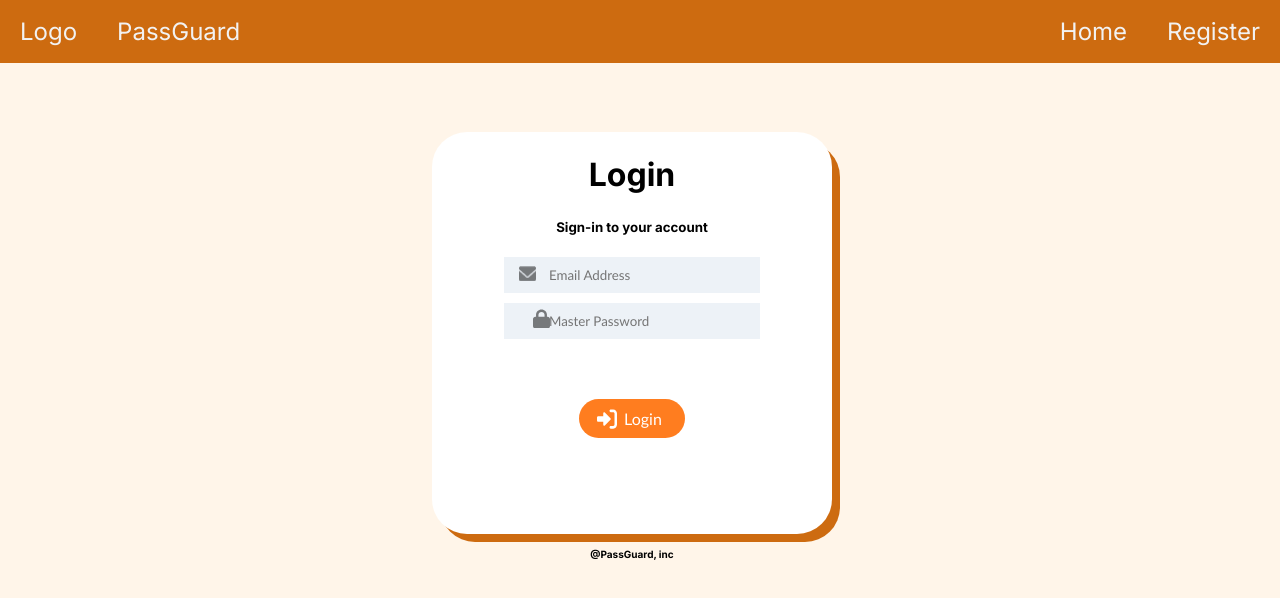
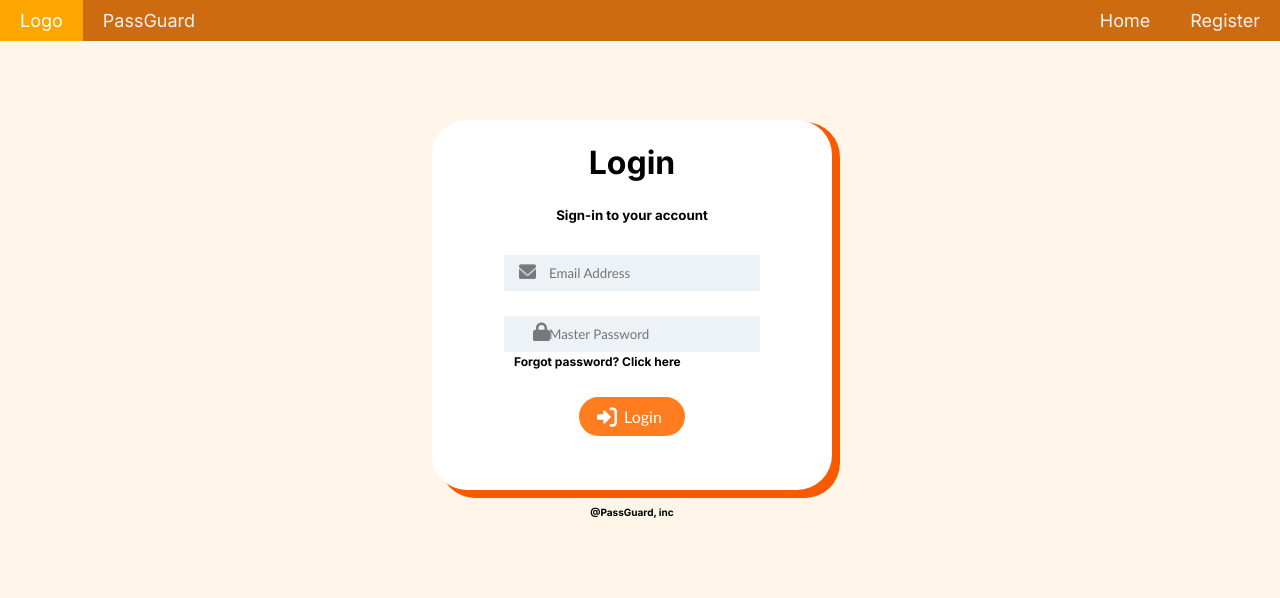
Before and after one commit to haekal-alg/PassGuard, a React (Create React App) app in the folder client/: page /login in a window 1280 px wide. Shown: the top 598 px of the page. Built offline with nearby package versions, Linux system fonts and the light colour scheme.

Commit message:
fix UI Register

```diff
--- a/client/src/Components/LoginPage.css
+++ b/client/src/Components/LoginPage.css
@@ -6,38 +6,48 @@ body {
   font-family: 'Inter', sans-serif;
 }
 
-.topnav {
+.topnavMain {
   overflow: hidden;
-  background-color: #cd6b10;
+  background-color: #CD6B10;
 }
 
-.topnav a {
+.topnavMain a {
   float: left;
   color: #f2f2f2;
   text-align: center;
-  padding: 17px 20px;
+  padding: 10px 20px;
   text-decoration: none;
-  font-size: 24px;
+  font-size: 18px;
 }
 
-.topnav-right {
+.topnavMain a:hover {
+  background-color: orange;
+  color: white;
+}
+
+.topnav-rightMain {
   float: right;
 }
 
-.main {
+#logo {
+  height: 30px;
+  width: 50px;
+}
+
+.mainLogin {
   width: 400px;
-  height: 390px;
-  position: relative;
-  top: 50%;
+  height: 376px;
+  position: absolute;
+  top: 30%;
   left: 50%;
   margin: 110px 0 0 -200px;
-  background: #cd6b10;
+  background: #F95900;
   border-radius: 35px;
 }
 
-.efek {
+.efekLogin {
   width: 400px;
-  height: 390px;
+  height: 370px;
   position: absolute;
   top: -30%;
   left: 48%;
@@ -77,7 +87,7 @@ label[id=emailLogin]:before {
   bottom: 0;
   width: 17px;
   height: 14.25px;
-  background: url("./resource/email_icon_png.png");
+  background: url("./Resource/email_icon_png.png");
 }
 
 label[id=passwordLogin]:before {
@@ -87,15 +97,29 @@ label[id=passwordLogin]:before {
   top: 45px;
   width: 17px;
   height: 19px;
-  background: url("./resource/gembok_icon.svg");
+  background: url("./Resource/gembok_icon.svg");
 }
 
-.forgotLogin {
+label[id=emailLogin] {
+  top: 10px;
+}
+
+label[id=passwordLogin] {
+  top: 25px;
+}
+
+#forgotLogin {
   position: absolute;
-  top: 204px;
+  top: 234px;
   left: 82px;
   font-weight: 600;
   font-size: 12px;
+  text-decoration: none;
+  color: black;
+}
+
+#forgotLogin:hover {
+  text-decoration: underline;
 }
 
 .loginButton {
@@ -106,10 +130,10 @@ label[id=passwordLogin]:before {
   display: inline-block;
   font-size: 16px;
   background-color: #FF7D1F;
-  margin: 50px 2px;
+  margin: 60px 2px;
   transition-duration: 0.4s;
   cursor: pointer;
-  background-image: url(./resource/right_arrow_icon.svg);
+  background-image: url("./Resource/right_arrow_icon.svg");
   background-repeat: no-repeat;
   background-position: 18px 10px;
 }
@@ -119,7 +143,6 @@ label[id=passwordLogin]:before {
 }
 
 .copyrightLogin {
-  margin-top: 40px;
   font-size: x-small;
   font-weight: 600;
 }
--- a/client/src/Components/LoginPage.js
+++ b/client/src/Components/LoginPage.js
@@ -1,88 +1,110 @@
 // import styled, { css } from "styled-components";
 import React from "react";
 import { useRef } from "react";
-import { toast } from 'react-toastify';
-import 'react-toastify/dist/ReactToastify.css';
+import { toast } from "react-toastify";
+import "react-toastify/dist/ReactToastify.css";
 import "./LoginPage.css";
 
-const cipher = require('../libs/cipher');
-const toastifyWrapper = require('../libs/toastifyWrapper');
+const cipher = require("../libs/cipher");
+const toastifyWrapper = require("../libs/toastifyWrapper");
 
 function LoginPage() {
   const inputEmail = useRef(null);
   const inputMasterPassword = useRef(null);
 
   async function loginHandler() {
-		if (inputEmail.current.value === '' ) {
-			alert('Please enter your email');
+    if (inputEmail.current.value === "") {
+      alert("Please enter your email");
       inputEmail.current.focus();
       return;
     }
-		if (inputMasterPassword.current.value === '' ) {
-			alert('Please enter a master password');
+    if (inputMasterPassword.current.value === "") {
+      alert("Please enter a master password");
       inputMasterPassword.current.focus();
       return;
     }
 
     let toastID = toast.loading("Trying to login...");
-		await new Promise(r => setTimeout(r, 50));
+    await new Promise((r) => setTimeout(r, 50));
 
     const emailField = inputEmail.current.value;
     const masterPassField = inputMasterPassword.current.value;
 
-		const masterPasswordKey = cipher.hashDataWithSalt(masterPassField, emailField);
-		const masterPasswordHash = cipher.hashDataWithSalt(masterPassField, masterPasswordKey);
+    const masterPasswordKey = cipher.hashDataWithSalt(
+      masterPassField,
+      emailField
+    );
+    const masterPasswordHash = cipher.hashDataWithSalt(
+      masterPassField,
+      masterPasswordKey
+    );
 
     const loginData = {
-				email		: emailField,
-				password	: Buffer.from(masterPasswordHash).toString('base64'),
-		}
-		const response = await fetch('http://localhost:8080/api/login', {
-						method: 'POST',
+      email: emailField,
+      password: Buffer.from(masterPasswordHash).toString("base64"),
+    };
+    const response = await fetch("http://localhost:8080/api/login", {
+      method: "POST",
       body: JSON.stringify(loginData),
-						headers: { 'Content-type': 'application/json' }
+      headers: { "Content-type": "application/json" },
     });
 
     const data = await response.json();
     console.log(data);
 
-		if (data.status === 'success') {
+    if (data.status === "success") {
       // navigate to fault
       toastifyWrapper.update(toast, toastID, "Login success", "success");
-		}
-		else if (data.status === 'error') {
+    } else if (data.status === "error") {
       toastifyWrapper.update(toast, toastID, data.message, "error");
     }
   }
 
   return (
-    <body>
-      <div className="topnav">
+    <div className="body">
+      <div className="topnavMain">
         <a href="#Logo">Logo</a>
         <a href="#PassGuard">PassGuard</a>
-        <div className="topnav-right">
+        <div className="topnav-rightMain">
           <a href="#Home">Home</a>
           <a href="/register">Register</a>
         </div>
       </div>
-      <div className="main">
-        <div className="efek">
+      <div className="mainLogin">
+        <div className="efekLogin">
           <h1>Login</h1>
           <h5>Sign-in to your account</h5>
           <label id="emailLogin">
-            <input autoComplete="off" type="text" placeholder="Email Address" ref={inputEmail} />
+            <input
+              autoComplete="off"
+              type="text"
+              placeholder="Email Address"
+              ref={inputEmail}
+            />
           </label>
           <label id="passwordLogin">
-            <input autoComplete="off" type="text" placeholder="Master Password" ref={inputMasterPassword} />
+            <input
+              autoComplete="off"
+              type="text"
+              placeholder="Master Password"
+              ref={inputMasterPassword}
+            />
           </label>
+          <a href="#forgot" id="forgotLogin">
+            Forgot password? Click here
+          </a>
           <div>
-            <input type="button" value="Login" className="loginButton" onClick={loginHandler}/>
+            <input
+              type="button"
+              value="Login"
+              className="loginButton"
+              onClick={loginHandler}
+            />
           </div>
-          <br />
           <p className="copyrightLogin">@PassGuard, inc</p>
         </div>
       </div>
-    </body>
+    </div>
   );
 }
 
--- a/client/src/Components/PasswordStrengthMeter.css
+++ b/client/src/Components/PasswordStrengthMeter.css
@@ -1,5 +1,7 @@
 .password-strength-meter {
+  position: absolute;
   text-align: left;
+
 }
 
 .password-strength-meter-progress {
@@ -15,7 +17,7 @@
 }
 
 .password-strength-meter-label {
-  font-size: 14px;
+  font-size: 10px;
 }
 
 .password-strength-meter-progress::-webkit-progress-value {
--- a/client/src/Components/RegisterPage.css
+++ b/client/src/Components/RegisterPage.css
@@ -6,29 +6,34 @@ body {
   font-family: 'Inter', sans-serif;
 }
 
-.topnav {
+.topnavRegister {
   overflow: hidden;
   background-color: #cd6b10;
 }
 
-.topnav a {
+.topnavRegister a {
   float: left;
   color: #f2f2f2;
   text-align: center;
-  padding: 17px 20px;
+  padding: 10px 20px;
   text-decoration: none;
-  font-size: 24px;
+  font-size: 18px;
 }
 
-.topnav-right {
+.topnavRegister a:hover {
+  background-color: orange;
+  color: white;
+}
+
+.topnav-rightRegister {
   float: right;
 }
 
 .main {
   width: 400px;
-  height: 400px;
+  height: 410px;
   position: absolute;
-  top: 50%;
+  top: 10%;
   left: 50%;
   margin: 110px 0 0 -200px;
   background: #cd6b10;
@@ -37,7 +42,7 @@ body {
 
 .efek {
   width: 400px;
-  height: 402px;
+  height: 414px;
   position: absolute;
   top: -30%;
   left: 48%;
@@ -79,7 +84,7 @@ label[id="email"]:before {
   bottom: 0;
   width: 17px;
   height: 14.25px;
-  background: url("./resource/email_icon_png.png");
+  background: url("./Resource/email_icon_png.png");
 }
 
 label[id="master_password"]:before {
@@ -89,7 +94,21 @@ label[id="master_password"]:before {
   top: 43px;
   width: 17px;
   height: 19px;
-  background: url("./resource/gembok_icon.svg");
+  background: url("./Resource/gembok_icon.svg");
+}
+
+label[id="retypeMaster_password"]:before {
+  content: "";
+  position: absolute;
+  width: 17px;
+  height: 19px;
+  left: 15px;
+  top: 2px;
+  background: url("./Resource/gembok_icon.svg");
+}
+
+label[id="retypeMaster_password"] {
+  bottom: 12px;
 }
 
 label[id="username"]:before {
@@ -99,15 +118,15 @@ label[id="username"]:before {
   top: 43px;
   width: 17px;
   height: 19px;
-  background: url("./resource/human_icon.svg");
+  background: url("./Resource/human_icon.svg");
 }
 
 .forgot {
-  position: absolute;
-  bottom: 78px;
+  position: inherit;
+  bottom: 70px;
   left: 82px;
   font-weight: 600;
-  font-size: 12px;
+  font-size: 10px;
 }
 
 .login_button {
@@ -118,10 +137,10 @@ label[id="username"]:before {
   display: inline-block;
   font-size: 16px;
   background-color: #ff7d1f;
-  margin: 20px 2px;
+  margin: 10px 2px;
   transition-duration: 0.4s;
   cursor: pointer;
-  background-image: url(./resource/right_arrow_icon.svg);
+  background-image: url("./Resource/right_arrow_icon.svg");
   background-repeat: no-repeat;
   background-position: 18px 10px;
 }
@@ -135,8 +154,8 @@ label[id="username"]:before {
   font-weight: 600;
 }
 
-.passwordStrengthMeter:before {
-  position: absolute;
-  top: 5px;
-  right: 123px;
+#passwordStrengthMeter {
+  position: inherit;
+  left: 80px;
+  bottom: 15px;
 }
```
Also changed, not shown: client/src/Components/RegisterPage.js (+57 -44 lines). Lines whose indentation alone changed are shown as unchanged.
